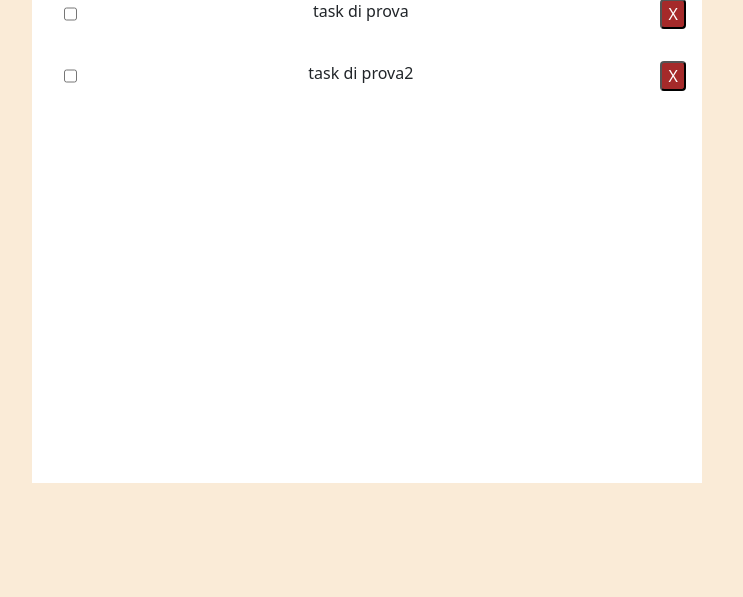
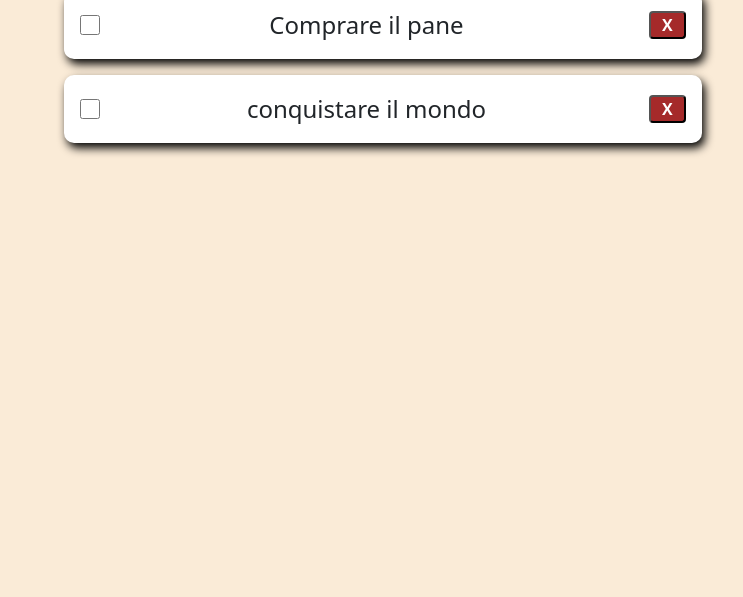
Before and after one commit to FabrizioCmp/vue-todolist, a plain HTML site: page index.htm in a window 1280 px wide. Shown: the part 203-800 px from the top of the page, without its empty margins (273-1016 px from the left). Drawn offline with nearby package versions, Linux system fonts and the light colour scheme.

Commit message:
Bonus 1&2

```diff
--- a/css/style.css
+++ b/css/style.css
@@ -9,7 +9,8 @@ ul{
 
 .input_task{
     width: 30vw;
-    padding: .5rem 0;
+    padding: .5rem .2rem;
+    font-size: 1.3rem;
 }
 
 .btn_add{
@@ -24,7 +25,6 @@ ul{
 .tasks_container{
     width: 60%;
     height: 500px;
-    background-color: white;
     margin: auto;
 }
 
@@ -39,4 +39,24 @@ ul{
     background-color: brown;
     color: white;
     border-radius: 4px;
+    padding: 0 .7rem;
+    font-weight: 600;
 }
+
+.task_box{
+    background-color: white;
+    box-shadow: 3px 5px 10px black;
+    margin-bottom: 1rem;
+    border-radius: 10px;
+    max-width: 100%;
+}
+
+.checkbox_style{
+    margin-left: 1rem;
+    width: 20px;
+    aspect-ratio: 1/1;
+}
+
+.task_style{
+    font-size: 1.5rem;
+}
--- a/index.htm
+++ b/index.htm
@@ -6,7 +6,8 @@
     <meta http-equiv="X-UA-Compatible" content="IE=edge">
     <meta name="viewport" content="width=device-width, initial-scale=1.0">
     <script src="https://unpkg.com/vue@3/dist/vue.global.js"></script>
-    <link href="https://cdn.jsdelivr.net/npm/bootstrap@5.2.3/dist/css/bootstrap.min.css" rel="stylesheet" integrity="sha384-rbsA2VBKQhggwzxH7pPCaAqO46MgnOM80zW1RWuH61DGLwZJEdK2Kadq2F9CUG65" crossorigin="anonymous">
+    <link href="https://cdn.jsdelivr.net/npm/bootstrap@5.2.3/dist/css/bootstrap.min.css" rel="stylesheet"
+        integrity="sha384-rbsA2VBKQhggwzxH7pPCaAqO46MgnOM80zW1RWuH61DGLwZJEdK2Kadq2F9CUG65" crossorigin="anonymous">
 
     <link rel="stylesheet" href="css/style.css">
     <title>ToDoList</title>
@@ -15,18 +16,26 @@
 <body>
     <div id="app">
         <div class="container">
+
+
+            <!-- Nuovo task section -->
             <form @submit.prevent="onSubmit" class="text-center my-5 center_flex">
                 <input type="text" class="input_task" v-model="newTask.text">
                 <button class="btn_add">Add</button>
             </form>
 
+            <!--lista di Tasks -->
             <h2 class="text-center">To do list</h2>
             <div class="tasks_container">
                 <ul>
+                    <!-- li items aggiunti per ogni task -->
                     <li v-for="(task,i) in tasks">
-                        <div class="d-flex justify-content-between py-3">
-                            <input type="checkbox" v-model="task.done">
-                            <span :class="{'text-decoration-line-through' : task.done}">{{task.text}}</span>
+                        <div class="d-flex justify-content-between align-items-center py-3 task_box ">
+                            <input type="checkbox" class="flex-shrink-0 checkbox_style " v-model="task.done">
+
+                            <span  class="task_style flex-grow-0 text-center" :class="{'text-decoration-line-through' : task.done}"
+                            @click="clickTextTask(i)">{{task.text}}</span>
+
                             <button class="btn_delete" @click="removeTask(i)">X</button>
                         </div>
                     </li>
--- a/js/main.js
+++ b/js/main.js
@@ -5,31 +5,44 @@ createApp({
         return {
             tasks: [
                 {
-                    text: "task di prova",
-                    done: ""
+                    text: "Comprare il pane",
+                    done: false
                 },
                 {
-                    text: "task di prova2",
-                    done: ""
+                    text: "conquistare il mondo",
+                    done: false
                 }
             ],
             newTask: {
                 text: "",
-                done: ""
+                done: false
             }
 
         }
     },
     methods: {
+
+        //elimina il singolo task dall'array tasks
         removeTask(index) {
             this.tasks.splice(index, 1)
         },
-        onSubmit(){
+
+        // al submit del from crea un nuovo oggetto Task e lo aggiunge all'array taks
+        onSubmit() {
             this.tasks.push({
                 text: this.newTask.text,
-                done: ""
+                done: false
             })
             this.newTask.text = ""
+        },
+
+        // al click sul testo del singolo taks cambia il valore di done
+        clickTextTask(index) {
+            if (this.tasks[index].done === true) {
+                this.tasks[index].done = false;
+            } else {
+                this.tasks[index].done = true;
+            }
         }
     }
 }).mount("#app")
```
